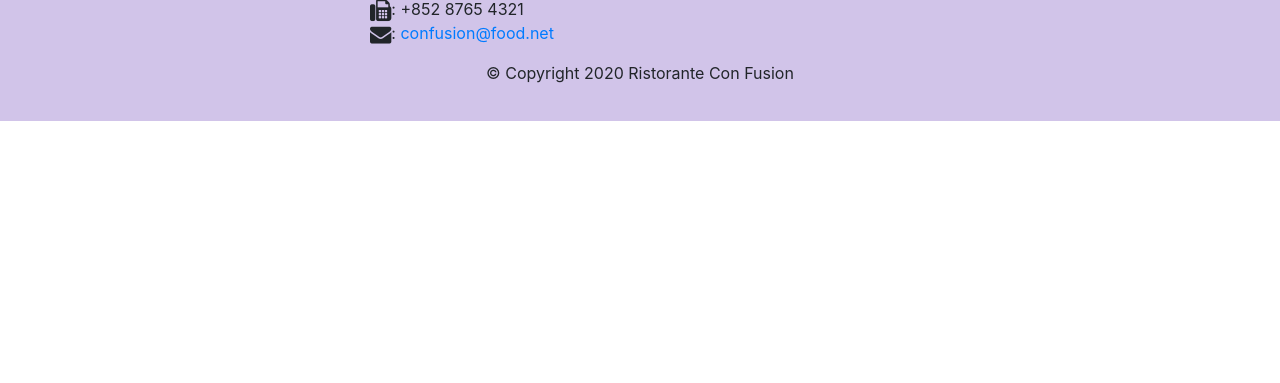
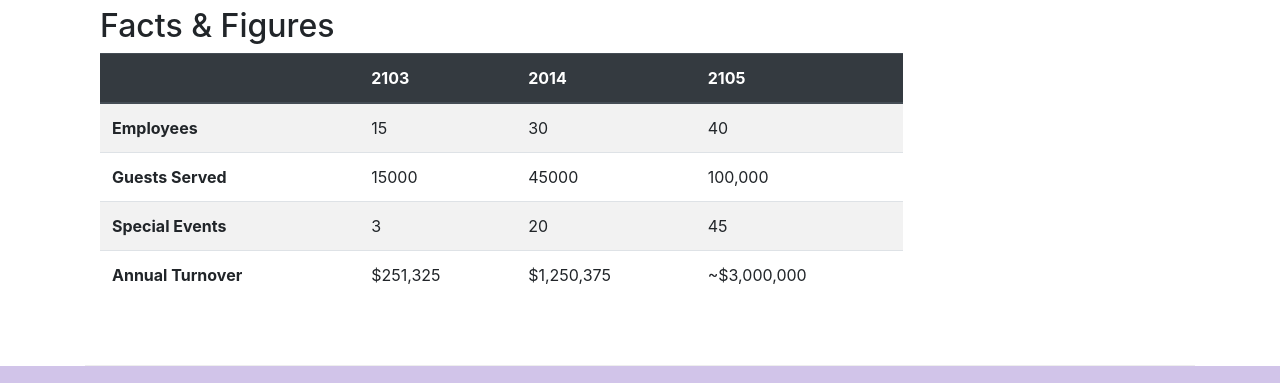
Before and after one commit to leonardo-teles/confusion, a website: page aboutus.html in a window 1280 px wide. Shown: the part 1705-2088 px from the top of the page. Before the commit the page ends 1826 px from the top, so only its background shows below. Drawn offline with nearby package versions, Linux system fonts and the light colour scheme.

Commit message:
Tables and Cards

```diff
--- a/aboutus.html
+++ b/aboutus.html
@@ -68,7 +68,32 @@
                 <p>Started in 2010, Ristorante con Fusion quickly established itself as a culinary icon par excellence in Hong Kong. With its unique brand of world fusion cuisine that can be found nowhere else, it enjoys patronage from the A-list clientele in Hong Kong.  Featuring four of the best three-star Michelin chefs in the world, you never know what will arrive on your plate the next time you visit us.</p>
                 <p>The restaurant traces its humble beginnings to <em>The Frying Pan</em>, a successful chain started by our CEO, Mr. Peter Pan, that featured for the first time the world's best cuisines in a pan.</p>
             </div>
-            <div>
+            <div class="col-sm">
+                <div class="card">
+                    <h3 class="card-header bg-primary text-white">Facts At a Glance</h3>
+                    <div class="card-body">
+                        <dl class="row">
+                            <dt class="col-6">Started</dt>
+                            <dd class="col-6">3 Feb. 2013</dd>
+                            <dt class="col-6">Major Steak Holder</dt>
+                            <dd class="col-6">HK Fine Foods Inc.</dd>
+                            <dt class="col-6">Last Year's Turnover</dt>
+                            <dd class="col-6">$1,250,375</dd>
+                            <dt class="col-6">Employees</dt>
+                            <dd class="col-6">40</dd>
+                        </dl>
+                    </div>
+                </div>
+            </div>
+            <div class="col-12">
+                <div class="card card-body bg-light">
+                    <blockquote class="blockquote">
+                        <p class="mb-0">You better cut the pizza in four pieces because I'm not hungry enough to eat six.</p>
+                        <footer class="blockquote-footer">Yogi Berra,
+                            <cite title="Source Title">The Wid and Wisdom of Yogi Berra, P. Pepe, Diversion Books, 2014</cite>
+                        </footer>
+                    </blockquote>
+                </div>
             </div>
         </div>
 
@@ -84,6 +109,50 @@
                 <h3>Alberto Somayya <small>Executive Chef</small></h3>
                 <p class="d-none d-sm-block">Award winning three-star Michelin chef with wide International experience having worked closely with whos-who in the culinary world, he specializes in creating mouthwatering Indo-Italian fusion experiences. He says, <em>Put together the cuisines from the two craziest cultures, and you get a winning hit! Amma Mia!</em></p>
             </div>
+       </div>
+       <div class="row row-content">
+            <div class="col-12 col-sm-9">
+                <h2>Facts &amp; Figures</h2>
+                <div class="table-responsive">
+                    <table class="table table-striped">
+                        <thead class="thead-dark">
+                            <tr>
+                                <th>&nbsp;</th>
+                                <th>2103</th>
+                                <th>2014</th>
+                                <th>2105</th>
+                            </tr>
+                        </thead>
+                        <tbody>
+                            <tr>
+                                <th>Employees</th>
+                                <td>15</td>
+                                <td>30</td>
+                                <td>40</td>
+                            </tr>
+                            <tr>
+                                <th>Guests Served</th>
+                                <td>15000</td>
+                                <td>45000</td>
+                                <td>100,000</td>
+                            </tr>
+                            <tr>
+                                <th>Special Events</th>
+                                <td>3</td>
+                                <td>20</td>
+                                <td>45</td>
+                            </tr>
+                            <tr>
+                                <th>Annual Turnover</th>
+                                <td>$251,325</td>
+                                <td>$1,250,375</td>
+                                <td>~$3,000,000</td>
+                            </tr>
+                        </tbody>
+                    </table>
+                </div>
+            </div>
+            <div class="col-12 col-sm-3"></div>
        </div>
 
     </div>
```
